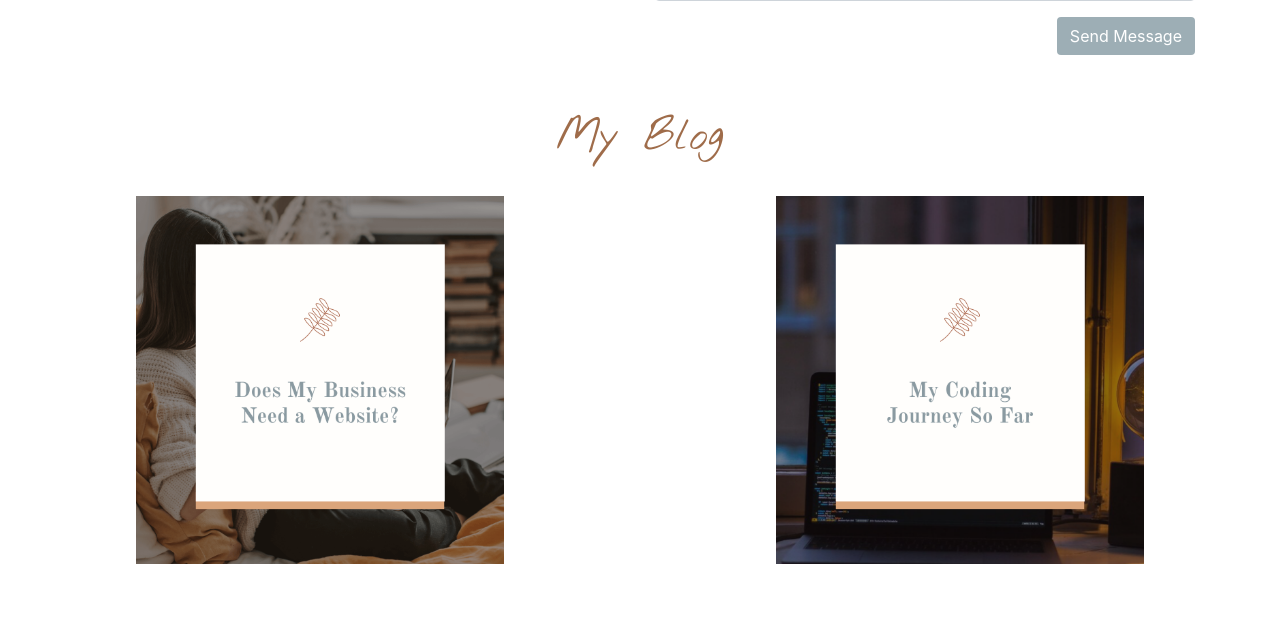
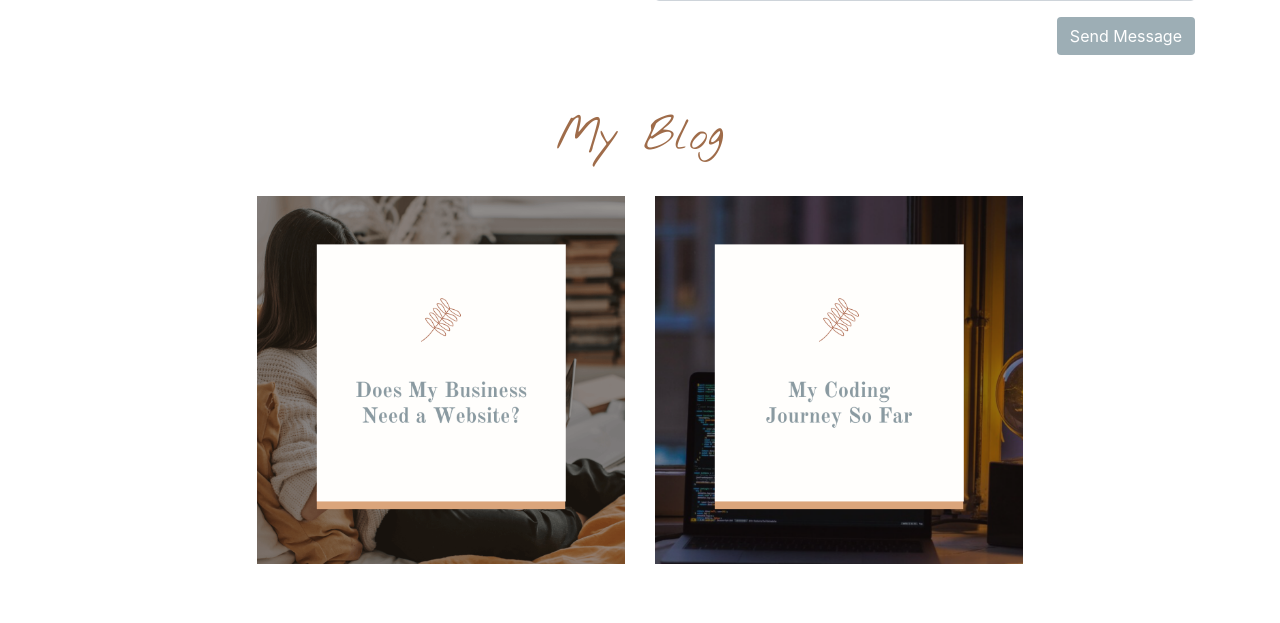
Before and after one commit to JazzSteve/My-Site, a PHP site: page / in a window 1280 px wide. Shown: the part 2601-3224 px from the top of the page. Run offline with PHP 8.4, Linux system fonts and the light colour scheme; some libraries are stand-ins or nearby versions.

Commit message:
updated positioning of blogs

```diff
--- a/index.html
+++ b/index.html
@@ -196,12 +196,12 @@
                 <div class="col-12 blog-header mb-4">
                     <h2 class="text-center">My Blog</h2>
                 </div>
-                <div class="col-md-12 col-lg-6 blogs">
+                <div class="col-md-12 col-lg-6 blogs blog1">
                     <a href="https://www.jazzstevensonblog.com/2021-03-12-does-my-business-need-a-website/" target="_blank">
                         <img src="blog1.png" class="img-fluid">
                     </a>
                 </div>
-                <div class="col-md-12 col-lg-6 blogs">
+                <div class="col-md-12 col-lg-6 blogs blog2">
                     <a href="https://www.jazzstevensonblog.com/2021-04-23-my-coding-journey-so-far/" target="_blank">
                         <img src="blog2.png" class="img-fluid">
                     </a>
--- a/mysite.css
+++ b/mysite.css
@@ -282,7 +282,6 @@ h2 {
     transform: scale(0.9);
 }
 
-
 /*FOOTER*/
 .site-footer {
     background-color: #66442e;
@@ -449,3 +448,13 @@ h2 {
         font-size: 23px;
     }
 }
+
+@media(min-width: 992px) {
+    .blog1 {
+        text-align: end;
+    }
+
+    .blog2 {
+        text-align: start;
+    }
+}
```
